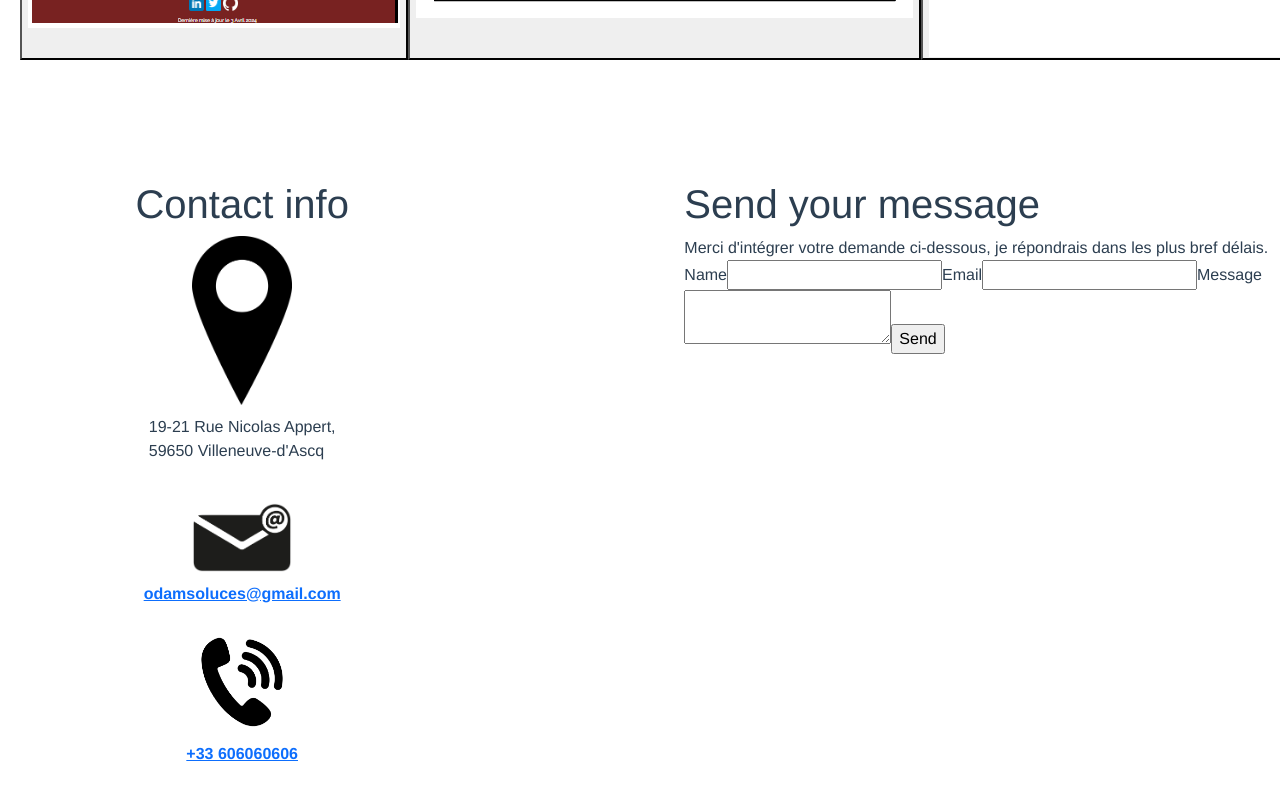
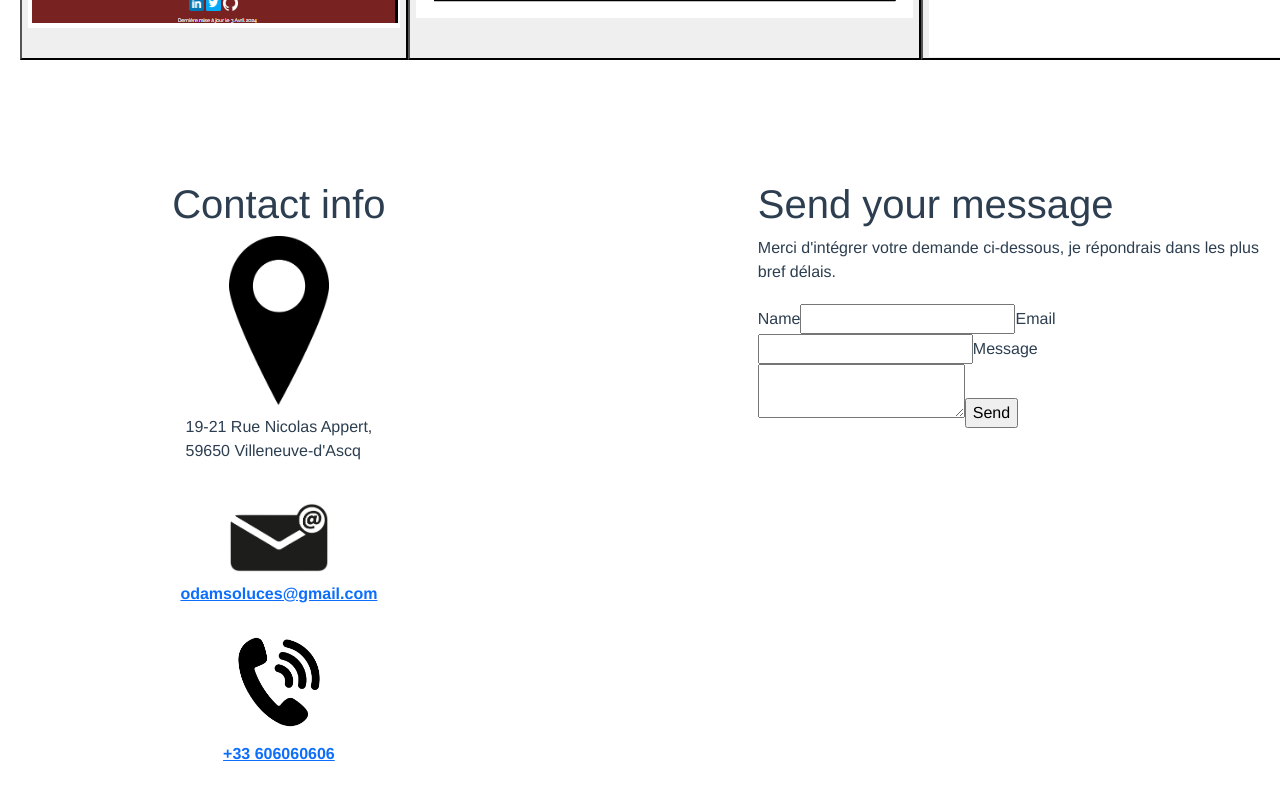
Before and after one commit to Odamus/portfolio-odamus, a Vue app: page / in a window 1280 px wide. Shown: the part 3528-4328 px from the top of the page. Built offline with nearby package versions, Linux system fonts and the light colour scheme.

Commit message:
Intégration de l'envoie d'email sur une variable d'environnement

```diff
--- a/index.html
+++ b/index.html
@@ -3,22 +3,17 @@
   <head>
     <meta charset="UTF-8" />
     <link rel="icon" href="/favicon.ico" />
+    <link
+      href="https://cdn.jsdelivr.net/npm/bootstrap@5.3.3/dist/css/bootstrap.min.css"
+      rel="stylesheet"
+      integrity="sha384-QWTKZyjpPEjISv5WaRU9OFeRpok6YctnYmDr5pNlyT2bRjXh0JMhjY6hW+ALEwIH"
+      crossorigin="anonymous"
+    />
     <meta name="viewport" content="width=device-width, initial-scale=1.0" />
     <title>Vite App</title>
   </head>
   <body>
     <div id="app"></div>
     <script type="module" src="/src/main.js"></script>
-    <script
-      type="text/javascript"
-      src="https://cdn.jsdelivr.net/npm/@emailjs/browser@4/dist/email.min.js"
-    ></script>
-    <script type="text/javascript">
-      (function () {
-        emailjs.init({
-          publicKey: "NblvYicoC4bxo5cha",
-        });
-      })();
-    </script>
   </body>
 </html>
--- a/package.json
+++ b/package.json
@@ -11,8 +11,10 @@
   "dependencies": {
     "@emailjs/browser": "^4.4.1",
     "@vueuse/core": "^11.1.0",
+    "axios": "^1.7.7",
     "bootstrap": "^5.3.3",
     "jquery": "^3.7.1",
+    "nodemailer": "^6.9.15",
     "vue": "^3.4.29",
     "vue-router": "^4.4.5"
   },
--- a/src/views/Contact.vue
+++ b/src/views/Contact.vue
@@ -14,7 +14,8 @@
             <div class="entrercontact">
                 <h1 class="t1contact">Send your message</h1>
                 <span class="txt-caption">Merci d'intégrer votre demande ci-dessous, je répondrais dans les plus bref délais.</span>
-                <div>
+                <div class="container-flui w-25">
+                    <div class="leform">
                         <form ref="form" @submit.prevent="sendEmail">
                             <label>Name</label>
                             <input type="text" name="user_name">
@@ -24,6 +25,8 @@
                             <textarea name="message"></textarea>
                             <input type="submit" value="Send">
                         </form>
+
+                    </div>
                 </div>
             </div>
         </div>
@@ -33,14 +36,13 @@
 </template>
 
 <script>
-
 import emailjs from '@emailjs/browser';
 
 export default {
   methods: {
     sendEmail() {
       emailjs
-        .sendForm('service_iwd4so8', 'template_n9alzqu', this.$refs.form, {
+        .sendForm('service_iwd4so8', 'template_bmhjk8e', this.$refs.form, {
           publicKey: 'NblvYicoC4bxo5cha',
         })
         .then(
@@ -65,7 +67,7 @@ export default {
     .contactme {
         display: flex;
         flex-direction: row;
-        height: 600px;
+        height: 700px;
         margin-top: 120px;
     }
 
@@ -96,4 +98,12 @@ export default {
         width: 100px;
     }
 
+    .leform {
+        flex-direction: row;
+        justify-content: center;
+        align-items: center;
+        width: 400px;
+        margin-top: 20px;
+    }
+
 </style>
```
Also changed, not shown: 2 other files (tests, documents, lock files or other folders). Lines whose indentation alone changed are shown as unchanged.
